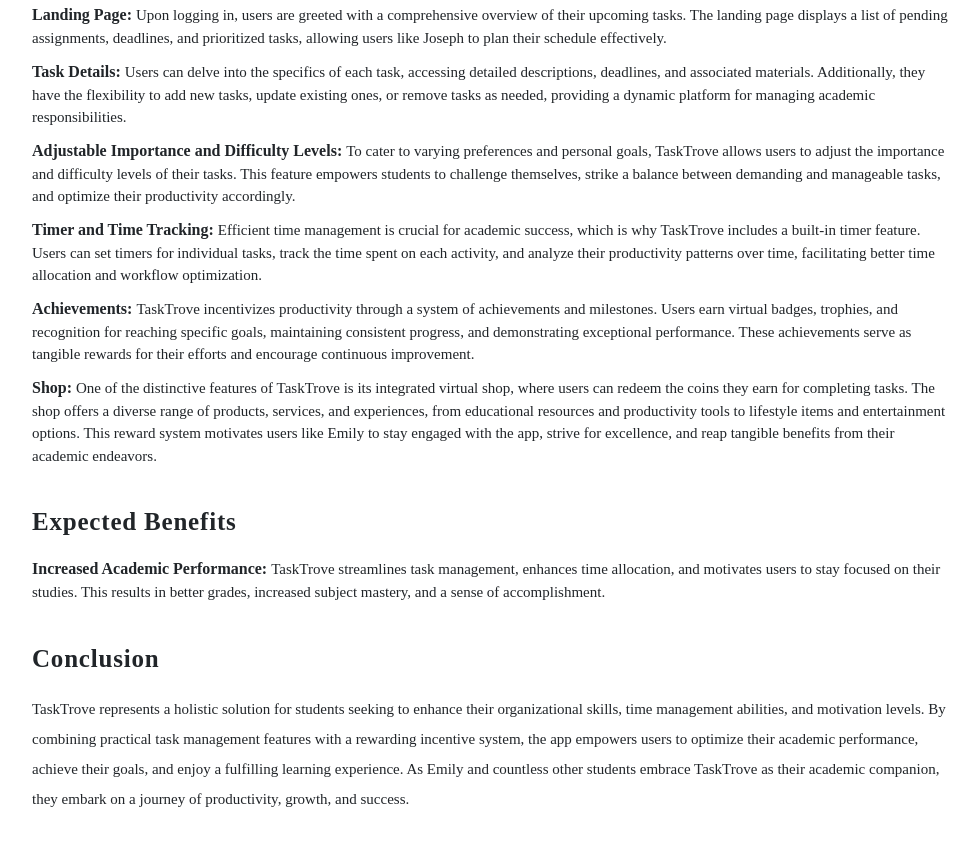
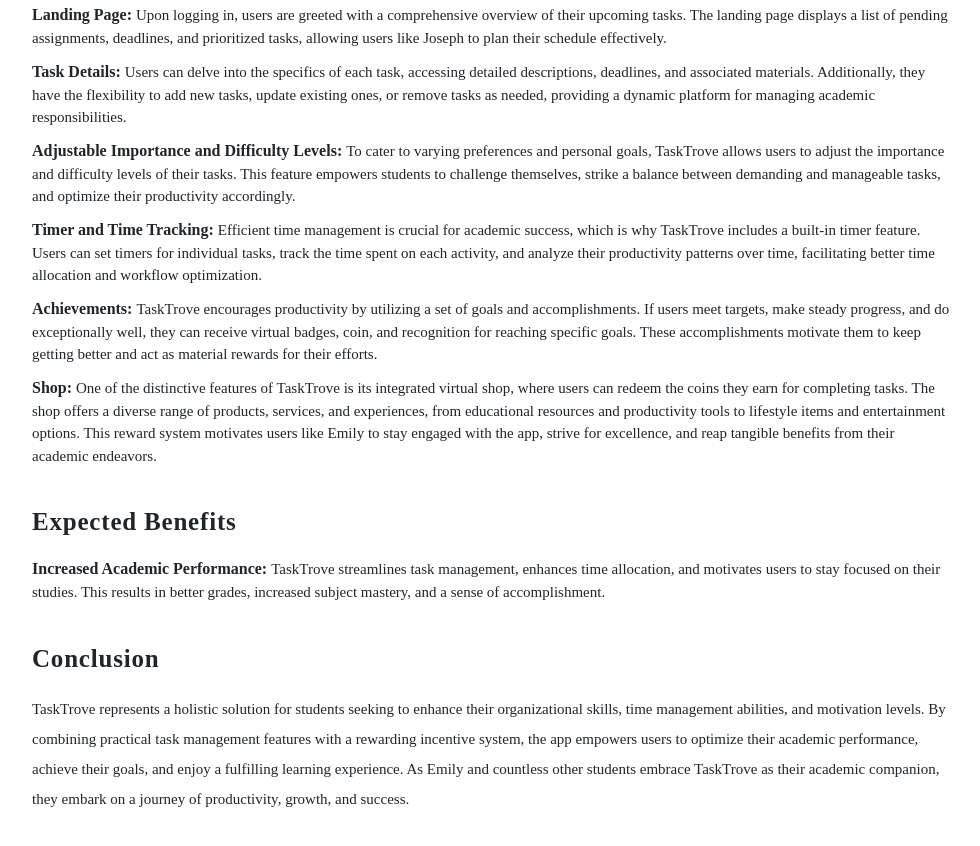
Before and after one commit to shierapeligro1/my-portfolio, a website: page projects-2.html in a window 1280 px wide. Shown: the part 1417-2263 px from the top of the page, without its empty margins (148-1128 px from the left). Drawn offline with nearby package versions, Linux system fonts and the light colour scheme; a web font is replaced by a local one.

Commit message:
Update projects-2.html

```diff
--- a/projects-2.html
+++ b/projects-2.html
@@ -128,12 +128,7 @@
           </li>
           <li>
             <span class="components-title">Achievements: </span>
-            TaskTrove incentivizes productivity through a system of achievements
-            and milestones. Users earn virtual badges, trophies, and recognition
-            for reaching specific goals, maintaining consistent progress, and
-            demonstrating exceptional performance. These achievements serve as
-            tangible rewards for their efforts and encourage continuous
-            improvement.
+            TaskTrove encourages productivity by utilizing a set of goals and accomplishments. If users meet targets, make steady progress, and do exceptionally well, they can receive virtual badges, coin, and recognition for reaching specific goals. These accomplishments motivate them to keep getting better and act as material rewards for their efforts.
           </li>
           <li>
             <span class="components-title">Shop: </span>
```
